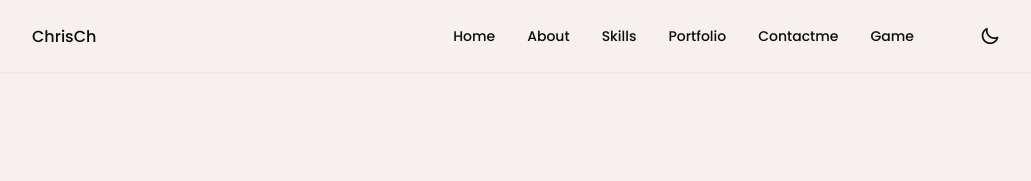
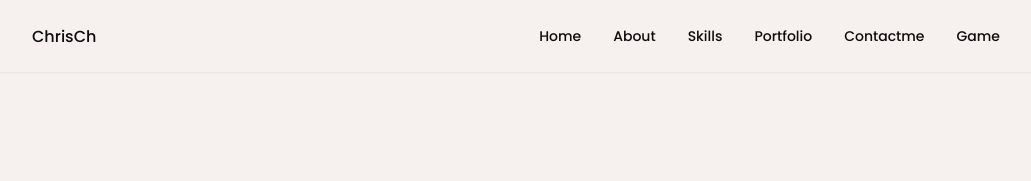
Before and after one commit to ChrisChln/WebProfile, a plain HTML site: page index.html in a window 1280 px wide. Shown: the top 181 px of the page, without its empty margins (124-1155 px from the left). Drawn offline with nearby package versions, Linux system fonts and the light colour scheme.

Commit message:
Update index.html

```diff
--- a/index.html
+++ b/index.html
@@ -68,8 +68,6 @@
                 </ul>
                 <i class="uil uil-times nav__close" id="nav-close"></i>
               </div>
-              <div class="nav__btns">
-                <i class="uil uil-moon change-theme" id="theme-button"></i>
                 <div class="nav__toggle" id="nav-toggle">
                   <i class="uil uil-apps"></i>
                 </div>
```
